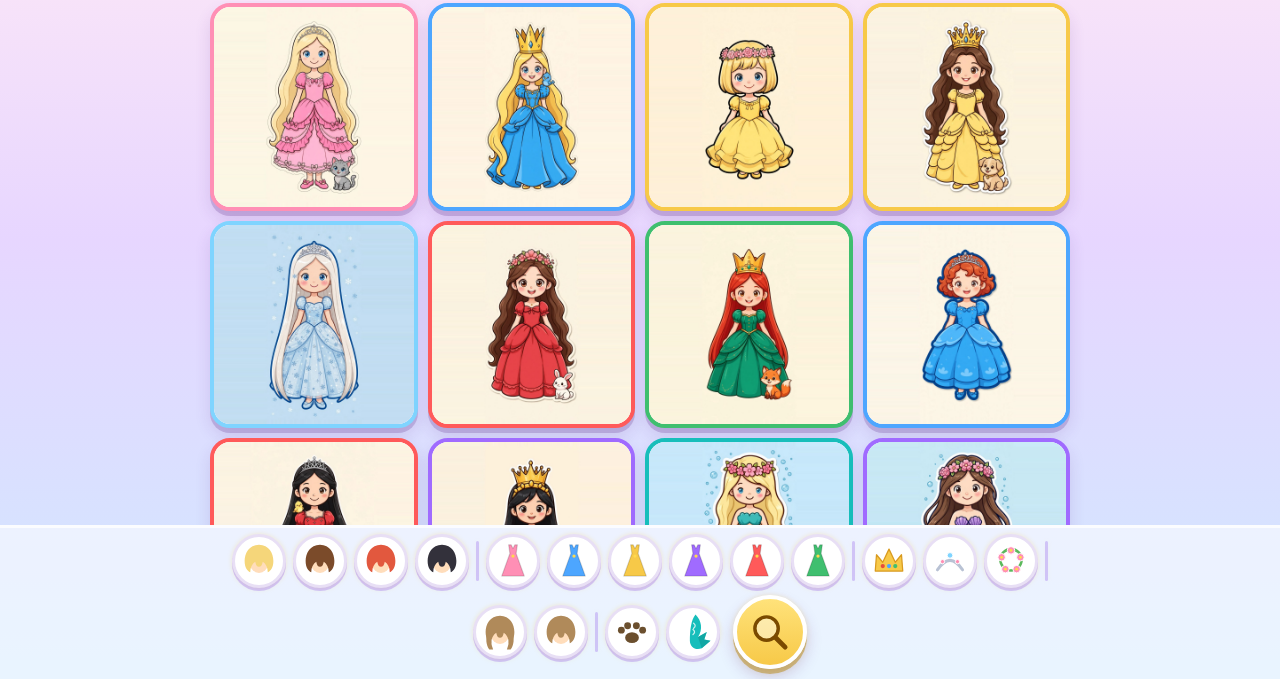
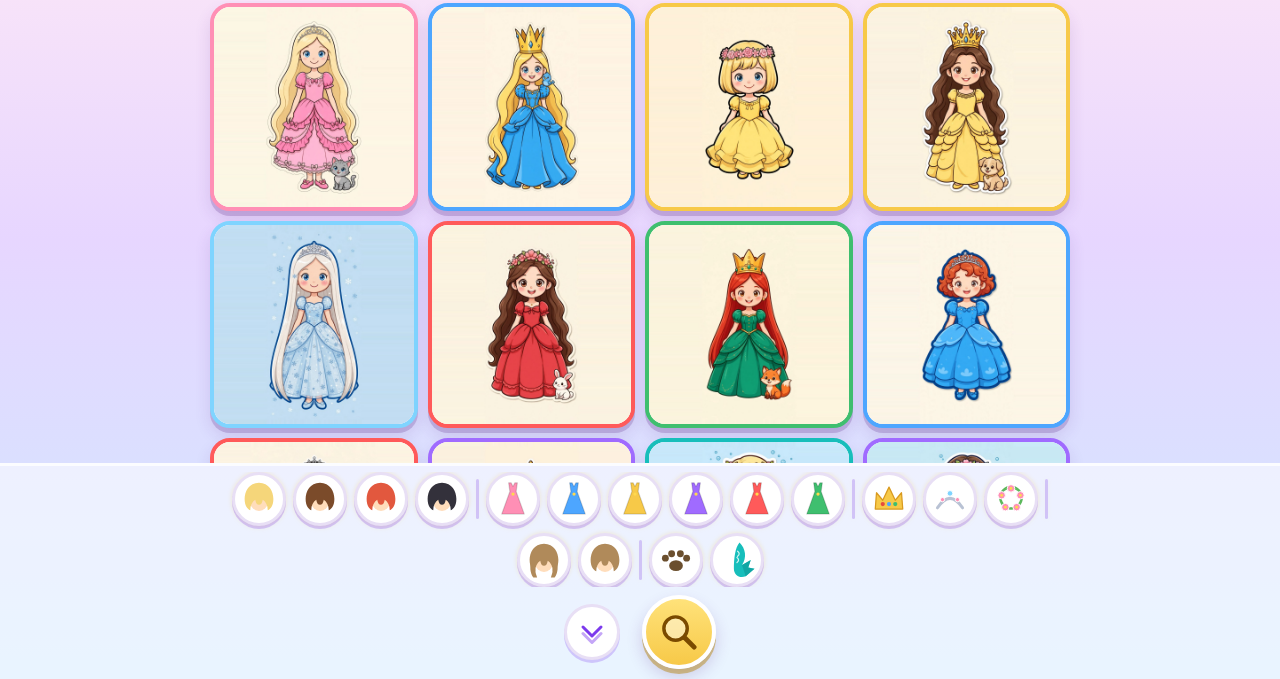
Before and after one commit to mitchmason4/kid-games, a plain HTML site: page guess-who/index.html in a window 1280 px wide. Shown: the part 121-800 px from the top of the page. Drawn offline with Linux system fonts and the light colour scheme.

Commit message:
Guess Who: collapsible question palette, magnifier stays in bar, state persists (sw v11)

```diff
--- a/guess-who/index.html
+++ b/guess-who/index.html
@@ -122,7 +122,22 @@
     padding:6px 10px max(10px, env(safe-area-inset-bottom));
     background:rgba(255,255,255,.55); border-top:3px solid rgba(255,255,255,.8);
   }
+  /* Collapsible palette: the chips live in a grid-rows clip that animates
+     between full height and zero; the bar below (toggle + magnifier) stays. */
+  #trayClip { display:grid; grid-template-rows:1fr; transition:grid-template-rows .3s ease; }
+  #trayClipInner { overflow:hidden; min-height:0; }
+  body.tray-collapsed #trayClip { grid-template-rows:0fr; }
+  body.tray-collapsed #trayWrap { padding-top:2px; }
   #tray { display:flex; flex-wrap:wrap; gap:7px; justify-content:center; align-items:center; max-width:860px; margin:0 auto; }
+  #trayBar { display:flex; justify-content:center; align-items:center; gap:22px; padding-top:8px; }
+  #collapseBtn {
+    width:56px; height:56px; border-radius:50%; cursor:pointer; flex:0 0 auto;
+    background:#fff; border:3px solid #e8dff5; display:flex; align-items:center; justify-content:center;
+    box-shadow:0 3px 0 rgba(124,58,237,.25);
+  }
+  #collapseBtn:active { transform:scale(.92); }
+  #collapseBtn svg { width:32px; height:32px; transition:transform .3s ease; }
+  body.tray-collapsed #collapseBtn svg { transform:rotate(180deg); }
   #tray.pulse { animation:trayPulse 1.2s ease-in-out infinite; }
   @keyframes trayPulse {
     0%, 100% { filter:drop-shadow(0 0 0 rgba(255,217,77,0)); }
@@ -145,7 +160,7 @@
   .qchip .mark.no { background:#e74c3c; }
   .qsep { width:3px; height:40px; background:rgba(124,58,237,.25); border-radius:2px; }
   #guessBtn {
-    width:74px; height:74px; border-radius:50%; cursor:pointer; margin-left:6px;
+    width:74px; height:74px; border-radius:50%; cursor:pointer; flex:0 0 auto;
     background:linear-gradient(180deg, #ffe27a, #f7c948); border:4px solid #fff;
     display:flex; align-items:center; justify-content:center;
     box-shadow:0 5px 0 rgba(180,130,0,.45), 0 8px 16px rgba(91,42,134,.2);
@@ -204,7 +219,13 @@
 </header>
 <div id="clueBar"><span id="promptBubble" aria-hidden="true">?</span><span id="clues"></span></div>
 <div id="board"><div id="grid"></div></div>
-<div id="trayWrap"><div id="tray" class="pulse"></div></div>
+<div id="trayWrap">
+  <div id="trayClip"><div id="trayClipInner"><div id="tray" class="pulse"></div></div></div>
+  <div id="trayBar">
+    <button id="collapseBtn" aria-label="Hide or show questions"></button>
+    <button id="guessBtn" aria-label="Guess"></button>
+  </div>
+</div>
 
 <div id="flash"><div class="disc" id="flashDisc"></div></div>
 
@@ -269,6 +290,10 @@ function crossSVG(){ return svgWrap('<path d="M18 18 L46 46 M46 18 L18 46" fill=
 function magnifierSVG(){
   return svgWrap('<circle cx="27" cy="27" r="17" fill="rgba(255,255,255,.45)" stroke="#7a4a00" stroke-width="5"/>'
     + '<line x1="40" y1="40" x2="54" y2="54" stroke="#7a4a00" stroke-width="7" stroke-linecap="round"/>');
+}
+function chevronSVG(){
+  return svgWrap('<path d="M14 22 L32 40 L50 22" fill="none" stroke="#7c3aed" stroke-width="6" stroke-linecap="round" stroke-linejoin="round"/>'
+    + '<path d="M14 35 L32 53 L50 35" fill="none" stroke="#7c3aed" stroke-width="6" stroke-linecap="round" stroke-linejoin="round" opacity=".45"/>');
 }
 function refreshSVG(color){
   color = color || '#7c3aed';
@@ -358,13 +383,39 @@ var gridEl = document.getElementById('grid'),
     trayEl = document.getElementById('tray'),
     cluesEl = document.getElementById('clues'),
     flashEl = document.getElementById('flash'),
-    flashDisc = document.getElementById('flashDisc'),
-    guessBtn = null;
+    flashDisc = document.getElementById('flashDisc');
 
 document.getElementById('logo').innerHTML = crownSVG();
 document.getElementById('soundBtn').innerHTML = speakerSVG(soundOn);
 document.getElementById('newBtn').innerHTML = refreshSVG();
 document.getElementById('againBtn').innerHTML = refreshSVG('#7a4a00');
+
+/* Magnifier (guess mode) lives in the always-visible bar, not the palette. */
+var guessBtn = document.getElementById('guessBtn');
+guessBtn.innerHTML = magnifierSVG();
+guessBtn.addEventListener('click', function(){
+  if (locked) return;
+  guessing = !guessing;
+  document.body.classList.toggle('guessing', guessing);
+  guessBtn.classList.toggle('active', guessing);
+  sndPop();
+});
+
+/* Collapsible question palette: chips hide, board gets the room. The
+   choice sticks (localStorage) so it stays how she left it. */
+var trayCollapsed = false;
+try { trayCollapsed = localStorage.getItem('guessWhoTray') === 'collapsed'; } catch(e) {}
+function applyTray(){
+  document.body.classList.toggle('tray-collapsed', trayCollapsed);
+}
+document.getElementById('collapseBtn').innerHTML = chevronSVG();
+document.getElementById('collapseBtn').addEventListener('click', function(){
+  trayCollapsed = !trayCollapsed;
+  try { localStorage.setItem('guessWhoTray', trayCollapsed ? 'collapsed' : 'expanded'); } catch(e) {}
+  applyTray();
+  sndPop();
+});
+applyTray();
 
 function renderBest(){
   document.getElementById('bestPill').innerHTML = trophySVG()
@@ -398,17 +449,6 @@ function buildTray(){
     chip.addEventListener('click', function(){ onQuestion(q, chip); });
     trayEl.appendChild(chip);
   });
-  guessBtn = document.createElement('button');
-  guessBtn.id = 'guessBtn'; guessBtn.setAttribute('aria-label', 'Guess');
-  guessBtn.innerHTML = magnifierSVG();
-  guessBtn.addEventListener('click', function(){
-    if (locked) return;
-    guessing = !guessing;
-    document.body.classList.toggle('guessing', guessing);
-    guessBtn.classList.toggle('active', guessing);
-    sndPop();
-  });
-  trayEl.appendChild(guessBtn);
 }
 
 function onQuestion(q, chip){
--- a/sw.js
+++ b/sw.js
@@ -2,7 +2,7 @@
    run offline (e.g. on a plane) after the first visit with internet.
    Strategy: stale-while-revalidate — serve the cached copy instantly,
    refresh it in the background, fall back to network when uncached. */
-var CACHE = 'kid-games-v10';
+var CACHE = 'kid-games-v11';
 var CORE = [
   '/kid-games/',
   '/kid-games/memory/',
```
